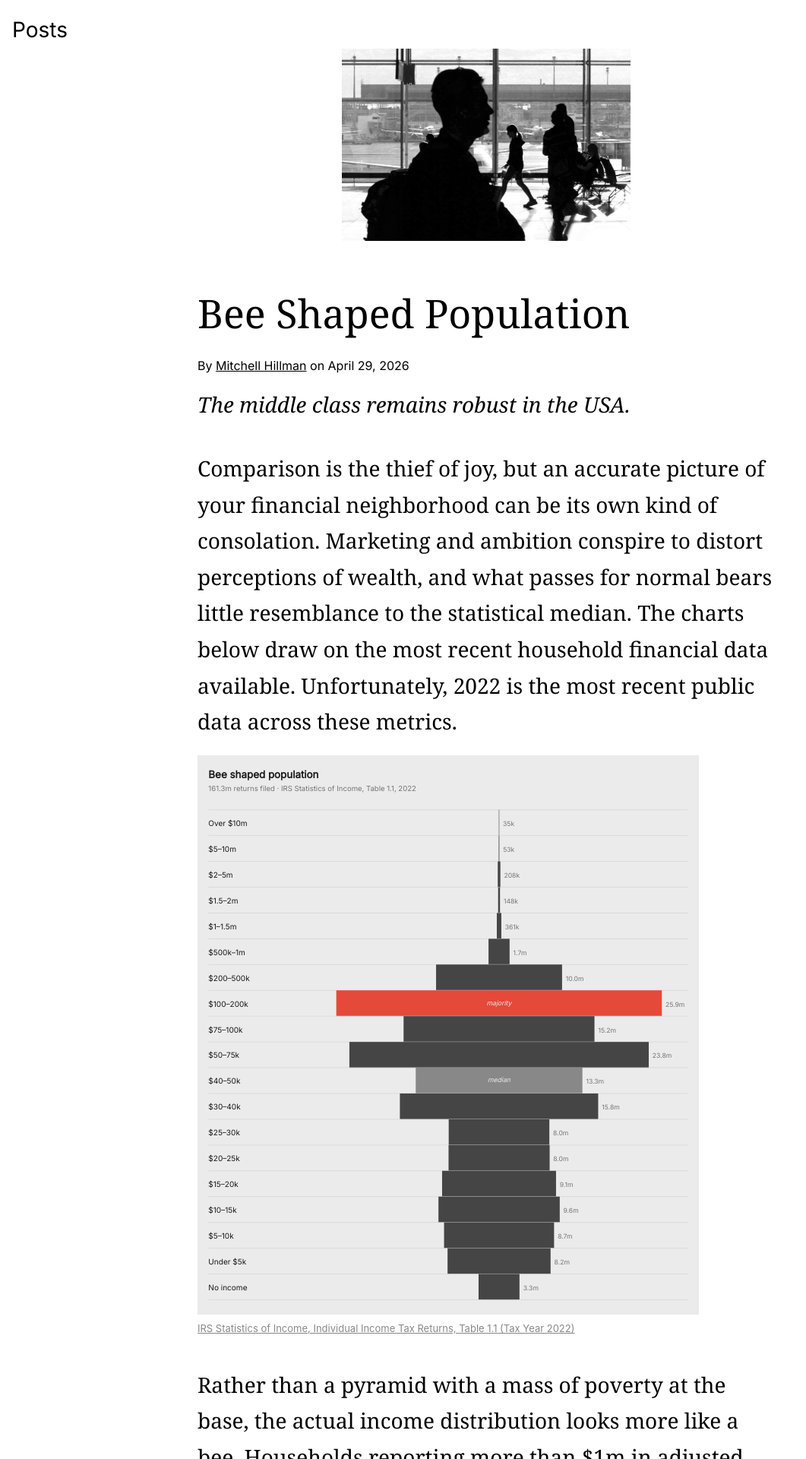
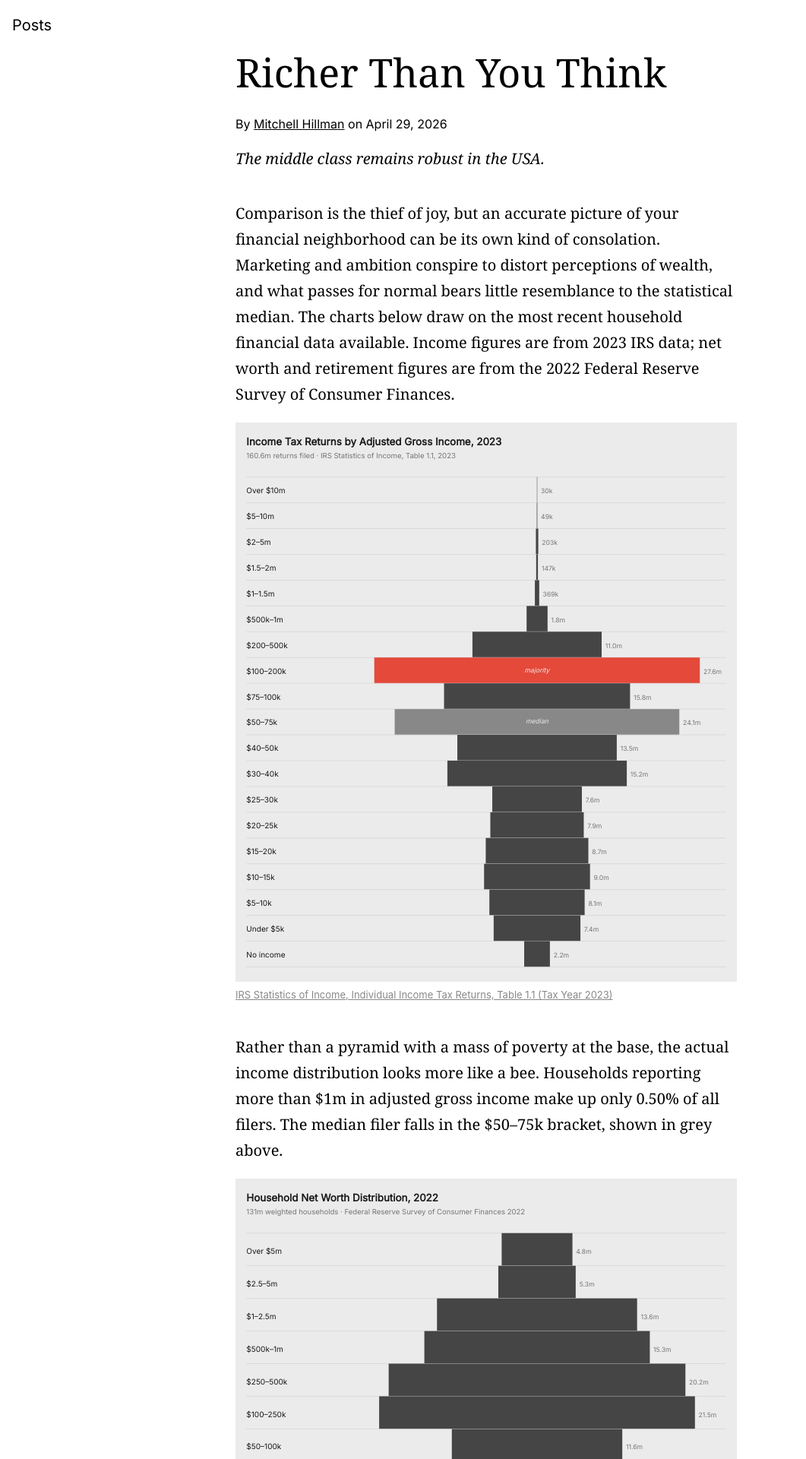
Before and after one commit to mitchellhillman/public-writing, a Jekyll site: the page built from _posts/2026-04-29-richer-than-you-think.md, in a window 1280 px wide. Shown: the top 1920 px of the page at 76% size, without its empty margins (0-1061 px from the left). Built offline with Jekyll 4.4.1, drawn with Linux system fonts in a browser that asks for light colours; some of the changed text lies outside the part shown.

Commit message:
Add Richer Than You Think post with 2023 IRS data and label-free index thumbnail
Co-Authored-By: Claude Sonnet 4.6 <noreply@anthropic.com>

```diff
--- a/_posts/2026-04-29-economic-conditions.md
+++ b/_posts/2026-04-29-richer-than-you-think.md
@@ -1,105 +1,105 @@
 ---
 layout: post
-title: "Bee Shaped Population"
+title: "Richer Than You Think"
 byline: "Mitchell Hillman"
 standfirst: "The middle class remains robust in the USA."
 date: 2026-04-29
-image: /img/frankfurt.jpg
+index_image: /img/income-chart-no-labels.jpg
 ---
 
-Comparison is the thief of joy, but an accurate picture of your financial neighborhood can be its own kind of consolation. Marketing and ambition conspire to distort perceptions of wealth, and what passes for normal bears little resemblance to the statistical median. The charts below draw on the most recent household financial data available. Unfortunately, 2022 is the most recent public data across these metrics.
+Comparison is the thief of joy, but an accurate picture of your financial neighborhood can be its own kind of consolation. Marketing and ambition conspire to distort perceptions of wealth, and what passes for normal bears little resemblance to the statistical median. The charts below draw on the most recent household financial data available. Income figures are from 2023 IRS data; net worth and retirement figures are from the 2022 Federal Reserve Survey of Consumer Finances.
 
 <div class="chart-block">
 <svg xmlns="http://www.w3.org/2000/svg" viewBox="0 0 690 770" width="690" height="770" style="font-family: Inter, -apple-system, BlinkMacSystemFont, sans-serif; background: #EBEBEB; display: block;">
 <g transform="translate(15,5)">
-<text x="0" y="26" font-size="14" font-weight="700" fill="#1A1A1A">Bee shaped population</text>
-<text x="0" y="44" font-size="10" font-weight="400" fill="#767676">161.3m returns filed  ·  IRS Statistics of Income, Table 1.1, 2022</text>
+<text x="0" y="26" font-size="14" font-weight="700" fill="#1A1A1A">Income Tax Returns by Adjusted Gross Income, 2023</text>
+<text x="0" y="44" font-size="10" font-weight="400" fill="#767676">160.6m returns filed  ·  IRS Statistics of Income, Table 1.1, 2023</text>
 <line x1="0" y1="70.0" x2="660" y2="70.0" stroke="#D4D4D4" stroke-width="0.75"/>
-<rect x="399.7" y="70.0" width="0.6" height="35.5" fill="#454545"/>
+<rect x="399.8" y="70.0" width="0.5" height="35.5" fill="#454545"/>
 <text x="0" y="92.3" font-size="10.5" fill="#1A1A1A">Over $10m</text>
-<text x="405.3" y="92.3" font-size="9" fill="#767676">35k</text>
+<text x="405.2" y="92.3" font-size="9" fill="#767676">30k</text>
 <line x1="0" y1="105.5" x2="660" y2="105.5" stroke="#D4D4D4" stroke-width="0.75"/>
-<rect x="399.5" y="105.5" width="0.9" height="35.5" fill="#454545"/>
+<rect x="399.6" y="105.5" width="0.8" height="35.5" fill="#454545"/>
 <text x="0" y="127.8" font-size="10.5" fill="#1A1A1A">$5–10m</text>
-<text x="405.5" y="127.8" font-size="9" fill="#767676">53k</text>
+<text x="405.4" y="127.8" font-size="9" fill="#767676">49k</text>
 <line x1="0" y1="140.9" x2="660" y2="140.9" stroke="#D4D4D4" stroke-width="0.75"/>
-<rect x="398.2" y="140.9" width="3.6" height="35.5" fill="#454545"/>
+<rect x="398.4" y="140.9" width="3.3" height="35.5" fill="#454545"/>
 <text x="0" y="163.3" font-size="10.5" fill="#1A1A1A">$2–5m</text>
-<text x="406.8" y="163.3" font-size="9" fill="#767676">208k</text>
+<text x="406.6" y="163.3" font-size="9" fill="#767676">203k</text>
 <line x1="0" y1="176.4" x2="660" y2="176.4" stroke="#D4D4D4" stroke-width="0.75"/>
-<rect x="398.7" y="176.4" width="2.6" height="35.5" fill="#454545"/>
+<rect x="398.8" y="176.4" width="2.4" height="35.5" fill="#454545"/>
 <text x="0" y="198.8" font-size="10.5" fill="#1A1A1A">$1.5–2m</text>
-<text x="406.3" y="198.8" font-size="9" fill="#767676">148k</text>
+<text x="406.2" y="198.8" font-size="9" fill="#767676">147k</text>
 <line x1="0" y1="211.9" x2="660" y2="211.9" stroke="#D4D4D4" stroke-width="0.75"/>
-<rect x="396.9" y="211.9" width="6.2" height="35.5" fill="#454545"/>
+<rect x="397.0" y="211.9" width="6.0" height="35.5" fill="#454545"/>
 <text x="0" y="234.2" font-size="10.5" fill="#1A1A1A">$1–1.5m</text>
-<text x="408.1" y="234.2" font-size="9" fill="#767676">361k</text>
+<text x="408.0" y="234.2" font-size="9" fill="#767676">369k</text>
 <line x1="0" y1="247.4" x2="660" y2="247.4" stroke="#D4D4D4" stroke-width="0.75"/>
-<rect x="385.5" y="247.4" width="29.0" height="35.5" fill="#454545"/>
+<rect x="385.6" y="247.4" width="28.9" height="35.5" fill="#454545"/>
 <text x="0" y="269.7" font-size="10.5" fill="#1A1A1A">$500k–1m</text>
-<text x="419.5" y="269.7" font-size="9" fill="#767676">1.7m</text>
+<text x="419.4" y="269.7" font-size="9" fill="#767676">1.8m</text>
 <line x1="0" y1="282.8" x2="660" y2="282.8" stroke="#D4D4D4" stroke-width="0.75"/>
-<rect x="313.3" y="282.8" width="173.4" height="35.5" fill="#454545"/>
+<rect x="311.1" y="282.8" width="177.8" height="35.5" fill="#454545"/>
 <text x="0" y="305.2" font-size="10.5" fill="#1A1A1A">$200–500k</text>
-<text x="491.7" y="305.2" font-size="9" fill="#767676">10.0m</text>
+<text x="493.9" y="305.2" font-size="9" fill="#767676">11.0m</text>
 <line x1="0" y1="318.3" x2="660" y2="318.3" stroke="#D4D4D4" stroke-width="0.75"/>
 <rect x="176.0" y="318.3" width="448.0" height="35.5" fill="#E4493A"/>
 <text x="0" y="340.7" font-size="10.5" fill="#1A1A1A">$100–200k</text>
-<text x="629.0" y="340.7" font-size="9" fill="#767676">25.9m</text>
+<text x="629.0" y="340.7" font-size="9" fill="#767676">27.6m</text>
 <text x="400" y="336.1" font-size="9" dominant-baseline="middle" text-anchor="middle" fill="#EBEBEB" font-style="italic">majority</text>
 <line x1="0" y1="353.8" x2="660" y2="353.8" stroke="#D4D4D4" stroke-width="0.75"/>
-<rect x="268.6" y="353.8" width="262.7" height="35.5" fill="#454545"/>
+<rect x="272.0" y="353.8" width="256.0" height="35.5" fill="#454545"/>
 <text x="0" y="376.1" font-size="10.5" fill="#1A1A1A">$75–100k</text>
-<text x="536.4" y="376.1" font-size="9" fill="#767676">15.2m</text>
+<text x="533.0" y="376.1" font-size="9" fill="#767676">15.8m</text>
 <line x1="0" y1="389.3" x2="660" y2="389.3" stroke="#D4D4D4" stroke-width="0.75"/>
-<rect x="194.0" y="389.3" width="412.0" height="35.5" fill="#454545"/>
+<rect x="204.1" y="389.3" width="391.7" height="35.5" fill="#888888"/>
 <text x="0" y="411.6" font-size="10.5" fill="#1A1A1A">$50–75k</text>
-<text x="611.0" y="411.6" font-size="9" fill="#767676">23.8m</text>
+<text x="600.9" y="411.6" font-size="9" fill="#767676">24.1m</text>
+<text x="400" y="407.0" font-size="9" dominant-baseline="middle" text-anchor="middle" fill="#EBEBEB" font-style="italic">median</text>
 <line x1="0" y1="424.7" x2="660" y2="424.7" stroke="#D4D4D4" stroke-width="0.75"/>
-<rect x="285.3" y="424.7" width="229.4" height="35.5" fill="#888888"/>
+<rect x="290.3" y="424.7" width="219.4" height="35.5" fill="#454545"/>
 <text x="0" y="447.1" font-size="10.5" fill="#1A1A1A">$40–50k</text>
-<text x="519.7" y="447.1" font-size="9" fill="#767676">13.3m</text>
-<text x="400" y="442.5" font-size="9" dominant-baseline="middle" text-anchor="middle" fill="#EBEBEB" font-style="italic">median</text>
+<text x="514.7" y="447.1" font-size="9" fill="#767676">13.5m</text>
 <line x1="0" y1="460.2" x2="660" y2="460.2" stroke="#D4D4D4" stroke-width="0.75"/>
-<rect x="263.5" y="460.2" width="272.9" height="35.5" fill="#454545"/>
+<rect x="276.6" y="460.2" width="246.9" height="35.5" fill="#454545"/>
 <text x="0" y="482.6" font-size="10.5" fill="#1A1A1A">$30–40k</text>
-<text x="541.5" y="482.6" font-size="9" fill="#767676">15.8m</text>
+<text x="528.4" y="482.6" font-size="9" fill="#767676">15.2m</text>
 <line x1="0" y1="495.7" x2="660" y2="495.7" stroke="#D4D4D4" stroke-width="0.75"/>
-<rect x="330.7" y="495.7" width="138.5" height="35.5" fill="#454545"/>
+<rect x="338.4" y="495.7" width="123.3" height="35.5" fill="#454545"/>
 <text x="0" y="518.0" font-size="10.5" fill="#1A1A1A">$25–30k</text>
-<text x="474.3" y="518.0" font-size="9" fill="#767676">8.0m</text>
+<text x="466.6" y="518.0" font-size="9" fill="#767676">7.6m</text>
 <line x1="0" y1="531.2" x2="660" y2="531.2" stroke="#D4D4D4" stroke-width="0.75"/>
-<rect x="330.5" y="531.2" width="139.1" height="35.5" fill="#454545"/>
+<rect x="335.7" y="531.2" width="128.6" height="35.5" fill="#454545"/>
 <text x="0" y="553.5" font-size="10.5" fill="#1A1A1A">$20–25k</text>
-<text x="474.5" y="553.5" font-size="9" fill="#767676">8.0m</text>
+<text x="469.3" y="553.5" font-size="9" fill="#767676">7.9m</text>
 <line x1="0" y1="566.6" x2="660" y2="566.6" stroke="#D4D4D4" stroke-width="0.75"/>
-<rect x="321.6" y="566.6" width="156.8" height="35.5" fill="#454545"/>
+<rect x="329.4" y="566.6" width="141.2" height="35.5" fill="#454545"/>
 <text x="0" y="589.0" font-size="10.5" fill="#1A1A1A">$15–20k</text>
-<text x="483.4" y="589.0" font-size="9" fill="#767676">9.1m</text>
+<text x="475.6" y="589.0" font-size="9" fill="#767676">8.7m</text>
 <line x1="0" y1="602.1" x2="660" y2="602.1" stroke="#D4D4D4" stroke-width="0.75"/>
-<rect x="316.6" y="602.1" width="166.9" height="35.5" fill="#454545"/>
+<rect x="327.1" y="602.1" width="145.8" height="35.5" fill="#454545"/>
 <text x="0" y="624.5" font-size="10.5" fill="#1A1A1A">$10–15k</text>
-<text x="488.4" y="624.5" font-size="9" fill="#767676">9.6m</text>
+<text x="477.9" y="624.5" font-size="9" fill="#767676">9.0m</text>
 <line x1="0" y1="637.6" x2="660" y2="637.6" stroke="#D4D4D4" stroke-width="0.75"/>
-<rect x="324.3" y="637.6" width="151.4" height="35.5" fill="#454545"/>
+<rect x="334.4" y="637.6" width="131.1" height="35.5" fill="#454545"/>
 <text x="0" y="659.9" font-size="10.5" fill="#1A1A1A">$5–10k</text>
-<text x="480.7" y="659.9" font-size="9" fill="#767676">8.7m</text>
+<text x="470.6" y="659.9" font-size="9" fill="#767676">8.1m</text>
 <line x1="0" y1="673.1" x2="660" y2="673.1" stroke="#D4D4D4" stroke-width="0.75"/>
-<rect x="329.1" y="673.1" width="141.8" height="35.5" fill="#454545"/>
+<rect x="340.3" y="673.1" width="119.4" height="35.5" fill="#454545"/>
 <text x="0" y="695.4" font-size="10.5" fill="#1A1A1A">Under $5k</text>
-<text x="475.9" y="695.4" font-size="9" fill="#767676">8.2m</text>
+<text x="464.7" y="695.4" font-size="9" fill="#767676">7.4m</text>
 <line x1="0" y1="708.5" x2="660" y2="708.5" stroke="#D4D4D4" stroke-width="0.75"/>
-<rect x="371.8" y="708.5" width="56.3" height="35.5" fill="#454545"/>
+<rect x="382.3" y="708.5" width="35.4" height="35.5" fill="#454545"/>
 <text x="0" y="730.9" font-size="10.5" fill="#1A1A1A">No income</text>
-<text x="433.2" y="730.9" font-size="9" fill="#767676">3.3m</text>
+<text x="422.7" y="730.9" font-size="9" fill="#767676">2.2m</text>
 <line x1="0" y1="744.0" x2="660" y2="744.0" stroke="#D4D4D4" stroke-width="0.75"/>
 </g>
 </svg>
 
-<p class="chart-source"><a href="https://www.irs.gov/statistics/soi-tax-stats-individual-statistical-tables-by-size-of-adjusted-gross-income">IRS Statistics of Income, Individual Income Tax Returns, Table 1.1 (Tax Year 2022)</a></p>
+<p class="chart-source"><a href="https://www.irs.gov/statistics/soi-tax-stats-individual-statistical-tables-by-size-of-adjusted-gross-income">IRS Statistics of Income, Individual Income Tax Returns, Table 1.1 (Tax Year 2023)</a></p>
 </div>
 
-Rather than a pyramid with a mass of poverty at the base, the actual income distribution looks more like a bee. Households reporting more than $1m in adjusted gross income make up only 0.50% of all filers. The median filer falls in the $40–50k bracket, shown in grey above.
+Rather than a pyramid with a mass of poverty at the base, the actual income distribution looks more like a bee. Households reporting more than $1m in adjusted gross income make up only 0.50% of all filers. The median filer falls in the $50–75k bracket, shown in grey above.
 
 <div class="chart-block">
 <svg xmlns="http://www.w3.org/2000/svg" viewBox="0 0 690 590" width="690" height="590" style="font-family: Inter, -apple-system, BlinkMacSystemFont, sans-serif; background: #EBEBEB; display: block;">
@@ -221,21 +221,21 @@ Retirement savings scale smoothly, which reflects that most accounts are set on
 <svg xmlns="http://www.w3.org/2000/svg" viewBox="0 0 690 352" width="690" height="352" style="font-family: Inter, -apple-system, BlinkMacSystemFont, sans-serif; background: #EBEBEB; display: block;">
 <g transform="translate(15,5)">
 <text x="0" y="26" font-size="14" font-weight="700" fill="#1A1A1A">Working-Age Adults vs. Income Tax Coverage, 2022–23</text>
-<text x="0" y="44" font-size="10" font-weight="400" fill="#767676">Ages 18–74  ·  Adjusted for married couples filing jointly  ·  Census ACS 2023; IRS SOI 2022</text>
-<path d="M200.0,70.0 A120,120 0 1 1 136.9,87.9 L170.6,142.4 A56,56 0 1 0 200.0,134.0 Z" fill="#454545"/>
-<path d="M136.9,87.9 A120,120 0 0 1 200.0,70.0 L200.0,134.0 A56,56 0 0 0 170.6,142.4 Z" fill="#E4493A"/>
+<text x="0" y="44" font-size="10" font-weight="400" fill="#767676">Ages 18–74  ·  Adjusted for married couples filing jointly  ·  Census ACS 2023; IRS SOI 2023</text>
+<path d="M200.0,70.0 A120,120 0 1 1 134.9,89.2 L169.6,142.9 A56,56 0 1 0 200.0,134.0 Z" fill="#454545"/>
+<path d="M134.9,89.2 A120,120 0 0 1 200.0,70.0 L200.0,134.0 A56,56 0 0 0 169.6,142.9 Z" fill="#E4493A"/>
 <text x="200" y="184" font-size="11" text-anchor="middle" font-weight="700" fill="#1A1A1A">238m</text>
 <text x="200" y="200" font-size="9" text-anchor="middle" fill="#767676">adults 18–74</text>
 <rect x="348" y="166" width="13" height="13" fill="#454545"/>
 <text x="367" y="177" font-size="10.5" fill="#1A1A1A">Filed a return (incl. joint)</text>
-<text x="367" y="193" font-size="12" font-weight="700" fill="#1A1A1A">216.8m (91%)</text>
+<text x="367" y="193" font-size="12" font-weight="700" fill="#1A1A1A">216.1m (91%)</text>
 <rect x="348" y="214" width="13" height="13" fill="#E4493A"/>
 <text x="367" y="225" font-size="10.5" fill="#1A1A1A">Estimated non-filers</text>
-<text x="367" y="241" font-size="12" font-weight="700" fill="#1A1A1A">20.9m (9%)</text>
+<text x="367" y="241" font-size="12" font-weight="700" fill="#1A1A1A">21.7m (9%)</text>
 </g>
 </svg>
 
 <p class="chart-source"><a href="https://data.census.gov/table/ACSDT1Y2023.B01001">Census Bureau ACS 1-Year Estimates 2023 (Table B01001)</a> · <a href="https://www.irs.gov/statistics/soi-tax-stats-individual-statistical-tables-by-size-of-adjusted-gross-income">IRS Statistics of Income 2022</a></p>
 </div>
 
-The share of working-age adults not filing a return sits at approximately 8.8%. The officially published unemployment rate is 4.3% as of March 2026, which counts only those actively seeking work. The gap reflects retirement, caregiving, disability, and other exits from the labor force.
+The share of working-age adults not filing a return sits at approximately 9.1%. The officially published unemployment rate is 4.3% as of March 2026, which counts only those actively seeking work. The gap reflects retirement, caregiving, disability, and other exits from the labor force.
--- a/assets/css/main.css
+++ b/assets/css/main.css
@@ -1,9 +1,9 @@
 body {
   font-family: Georgia, "Times New Roman", serif;
-  font-size: clamp(0.875rem, 3.7vw, 1.75rem);
+  font-size: 1.25rem;
   line-height: 1.7;
   color: #000;
-  max-width: 760px;
+  max-width: 660px;
   margin: 4rem auto;
   padding: 0 1.5rem;
 }
--- a/index.html
+++ b/index.html
@@ -4,7 +4,8 @@ layout: default
     <ol>
       {% for post in site.posts %}
       <li class="index-item">
-        {% if post.image %}<a href="{{ post.url }}"><img src="{{ post.image }}" alt="{{ post.title }}" class="index-image"></a>{% endif %}
+        {% assign index_img = post.index_image | default: post.image %}
+        {% if index_img %}<a href="{{ post.url }}"><img src="{{ index_img }}" alt="{{ post.title }}" class="index-image"></a>{% endif %}
         <div class="index-content">
           <p class="post-title"><a href="{{ post.url }}">{{ post.title }}</a></p>
           <p class="post-meta">{{ post.date | date: "%B %-d, %Y" }}</p>
```
Also changed, not shown: img/income-chart-no-labels.jpg (added).
